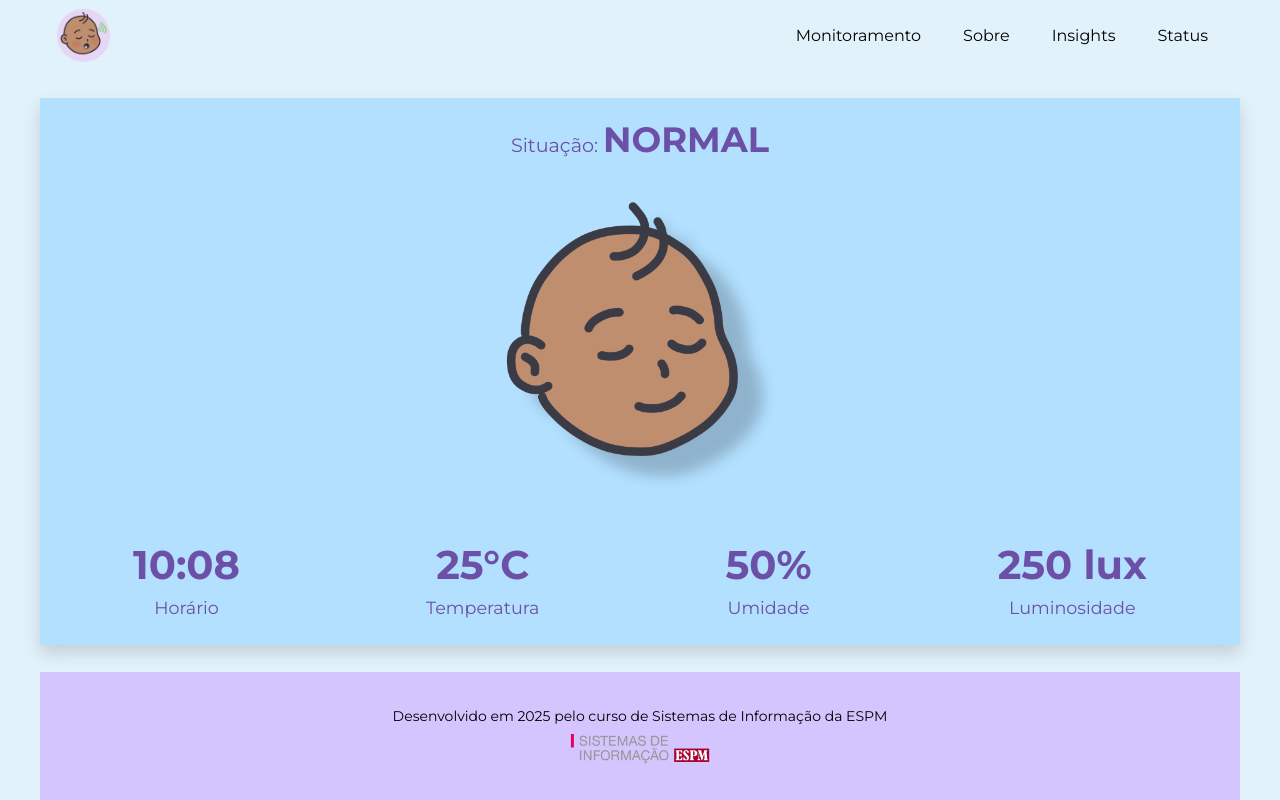
After one commit to tech-espm/inter-3sem-2025-maternidade, a Flask app: page /status in a window 1280 px wide. The commit adds this page. Run offline with Flask 3, Linux system fonts and the light colour scheme; parts of the project's set-up code (start-up, migrations or seed data) failed here and were passed over; some libraries are stand-ins or nearby versions.

Commit message:
Ajustes de UI

```diff
--- a/app.py
+++ b/app.py
@@ -27,14 +27,9 @@ def analise():
 def Landing_page():
     return render_template('index/landing.html', titulo='Landing Page')
 
-
-@app.get('/statusruim')
-def vermelho():
-    return render_template('index/statusruim.html', titulo='vermelho')
-
-@app.get('/statusbom')
+@app.get('/status')
 def azul():
-    return render_template('index/statusbom.html', titulo='azul')
+    return render_template('index/status.html', titulo='Status')
 
 
 @app.get('/obterDados')
--- a/banco.py
+++ b/banco.py
@@ -45,7 +45,7 @@ def listarDados(dataInicial, dataFinal):
 	}
 
 	with Session(engine) as sessao:
-		registros = sessao.execute(text("select date_format(date(data), '%d/%m/%Y') dia, extract(hour from data) hora, max(ruido) ruido, avg(luminosidade) luminosidade, avg(umidade) umidade, avg(temperatura) temperatura from creative where data between :dataInicial and :dataFinal group by dia, hora"), parametros)
+		registros = sessao.execute(text("select date_format(date(data), '%d/%m') dia, extract(hour from data) hora, max(ruido) ruido, avg(luminosidade) luminosidade, avg(umidade) umidade, avg(temperatura) temperatura from creative where data between :dataInicial and :dataFinal group by dia, hora"), parametros)
 		dados = []
 		for registro in registros:
 			dados.append({
--- a/templates/index/Landing.html
+++ b/templates/index/Landing.html
@@ -291,7 +291,7 @@
           <li><a href="/">Monitoramento</a></li>
           <li><a href="/sobre">Sobre </a></li>
           <li><a href="/analise">Insights</a></li>
-          <li><a href="/statusbom">Status</a></li>
+          <li><a href="/status">Status</a></li>
         </ul>
       </nav>
     </header>
@@ -369,7 +369,7 @@
 
 	<div class="rodape">
 		<a class="link-rodape" href="https://sistemasdeinformacao.espm.edu.br" target="_blank">
-			<small>Desenvolvido em 2025 pelo curso de Sistemas de Informação da ESPM</small>
+			<small style="color: #000000;">Desenvolvido em 2025 pelo curso de Sistemas de Informação da ESPM</small>
 			<br/>
 			<img src="/static/img/logo-si-512.png" style="width: 100%; max-width: 150px;" />
 		</a>
--- /dev/null
+++ b/templates/index/status.html
@@ -0,0 +1,69 @@
+{% extends 'layout.html' %}
+
+{% block head %}
+<style>
+	.conteudo {
+		display: flex;
+		flex-direction: column;
+		justify-content: center;
+	}
+</style>
+{% endblock %}
+
+{% block body %}
+
+<div class="card shadow d-flex flex-column align-items-center justify-content-center"
+		style="background-color: #b3e0ff; border-radius: 0px; color: #6c4fa7; width: 100%; border: none; padding: 1rem 0px;" id="divStatusBom">
+	<div class="text-center mb-3" style="color: #6c4fa7; font-size: 1.2rem;">
+		Situação: <span style="font-weight: bold; color: #6c4fa7; font-size: 2.2rem;">NORMAL</span>
+	</div>
+	<div class="text-center mb-4 sombrastatus">
+		<img src="/static/img/Dormindo.png" alt="Bebê normal" style="width: 320px; max-width: 60vw;" />
+	</div>
+	<div class="d-flex flex-wrap justify-content-around align-items-end w-100">
+		<div class="text-center m-2">
+			<div style="font-size: 2.5rem; font-weight: bold;">10:08</div>
+			<div style="font-size: 1.1rem;">Horário</div>
+		</div>
+		<div class="text-center m-2">
+			<div style="font-size: 2.5rem; font-weight: bold;">25°C</div>
+			<div style="font-size: 1.1rem;">Temperatura</div>
+		</div>
+		<div class="text-center m-2">
+			<div style="font-size: 2.5rem; font-weight: bold;">50%</div>
+			<div style="font-size: 1.1rem;">Umidade</div>
+		</div>
+		<div class="text-center m-2">
+			<div style="font-size: 2.5rem; font-weight: bold;">250 lux</div>
+			<div style="font-size: 1.1rem;">Luminosidade</div>
+		</div>
+	</div>
+</div>
+<div class="card shadow flex-column align-items-center justify-content-center d-none"
+	style="background-color: #e74c3c; border-radius: 0px; color: #ffe600; width: 100%; border: none; padding: 1rem 0px;" id="divStatusRuim">
+	<div class="text-center mb-3" style="color: #fff; font-size: 1.2rem;">
+		Situação: <span style="font-weight: bold; color: #ffe600; font-size: 2.2rem;">ALERTA</span>
+	</div>
+	<div class="text-center mb-4 sombrastatus">
+		<img src="/static/img/chorando.png" alt="Bebê em alerta" style="width: 320px; max-width: 60vw;" />
+	</div>
+	<div class="d-flex flex-wrap justify-content-around align-items-end w-100">
+		<div class="text-center m-2">
+			<div style="font-size: 2.5rem; font-weight: bold;">10:08</div>
+			<div style="font-size: 1.1rem;">Horário</div>
+		</div>
+		<div class="text-center m-2">
+			<div style="font-size: 2.5rem; font-weight: bold;">30°C</div>
+			<div style="font-size: 1.1rem;">Temperatura</div>
+		</div>
+		<div class="text-center m-2">
+			<div style="font-size: 2.5rem; font-weight: bold;">25%</div>
+			<div style="font-size: 1.1rem;">Umidade</div>
+		</div>
+		<div class="text-center m-2">
+			<div style="font-size: 2.5rem; font-weight: bold;">250 lux</div>
+			<div style="font-size: 1.1rem;">Luminosidade</div>
+		</div>
+	</div>
+</div>
+{% endblock %}
--- a/templates/layout.html
+++ b/templates/layout.html
@@ -56,7 +56,7 @@
 				<a class="nav-link mb-0" href="/">Monitoramento</a>
 				<a class="nav-link mb-0" href="/sobre">Sobre</a>
 				<a class="nav-link mb-0" href="/analise">Insights</a>
-				<a class="nav-link mb-0" href="/statusbom">Status</a>
+				<a class="nav-link mb-0" href="/status">Status</a>
 			  </div>
 
 
@@ -73,7 +73,7 @@
 
 		<div class="rodape">
 			<a class="link-rodape" href="https://sistemasdeinformacao.espm.edu.br" target="_blank">
-				<small>Desenvolvido em 2025 pelo curso de Sistemas de Informação da ESPM</small>
+				<small style="color: #000000;">Desenvolvido em 2025 pelo curso de Sistemas de Informação da ESPM</small>
 				<br/>
 				<img src="/static/img/logo-si-512.png" style="width: 100%; max-width: 150px;" />
 			</a>
```
Also changed, not shown: templates/index/monitoramento.html (+4 -4 lines), templates/index/statusbom.html (deleted, +0 -42 lines), templates/index/statusruim.html (deleted, +0 -42 lines).
